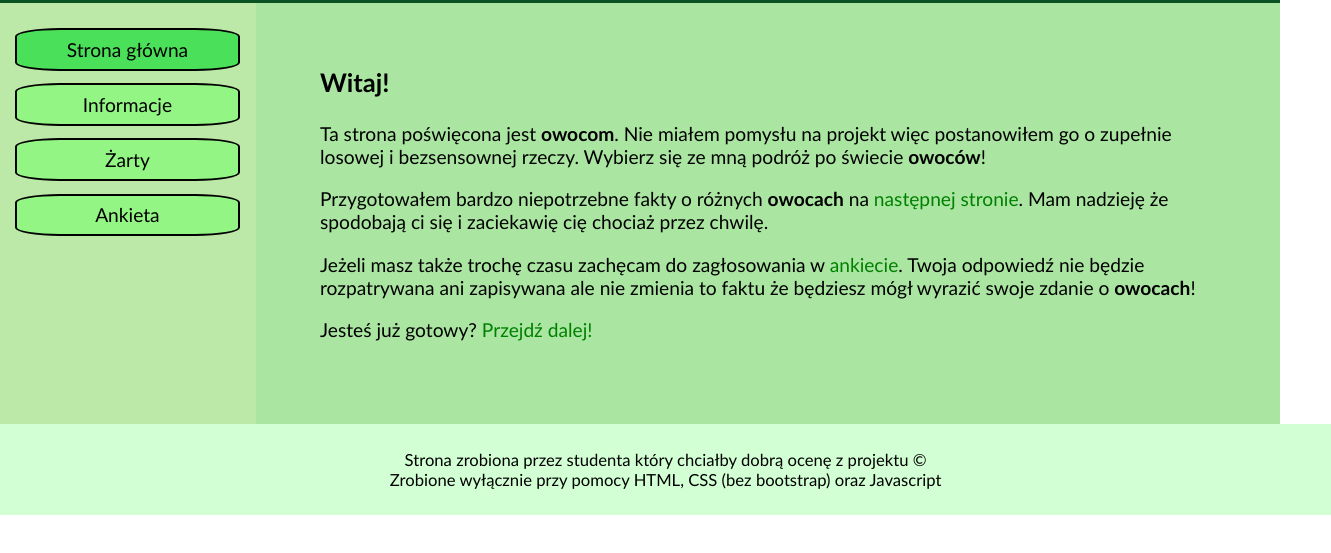
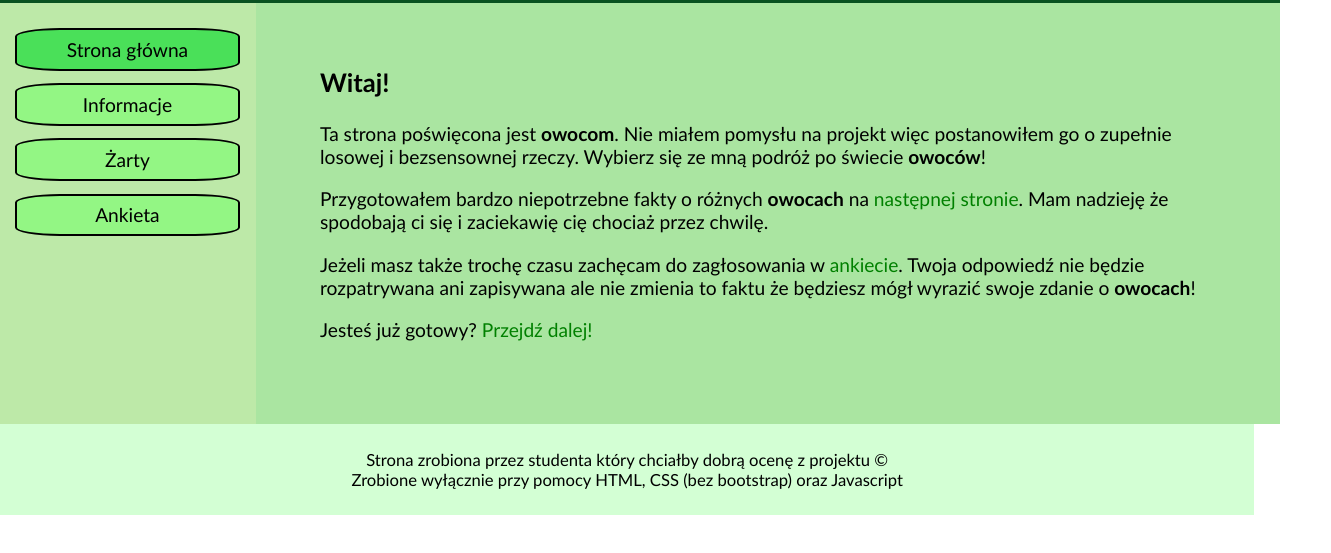
Before and after one commit to tozmuda/WDAI_micro_project, a plain HTML site: page index.html in a window 1280 px wide. Shown: the part 103-656 px from the top of the page, 1331 px wide, since content can reach past the window. Drawn offline with Linux system fonts and the light colour scheme.

Commit message:
Update styles.css

```diff
--- a/styles.css
+++ b/styles.css
@@ -4,7 +4,7 @@
 
 body{
     margin: 0;
-    overflow: hidden;
+    overflow: auto;
 }
 
 header{
@@ -79,7 +79,7 @@ nav a{
 }
 
 footer{
-    width: 100%;
+    width: 94%;
     background-color: rgb(211, 255, 212);
     font-size: 1.3vw;
     padding: 2%;
```
